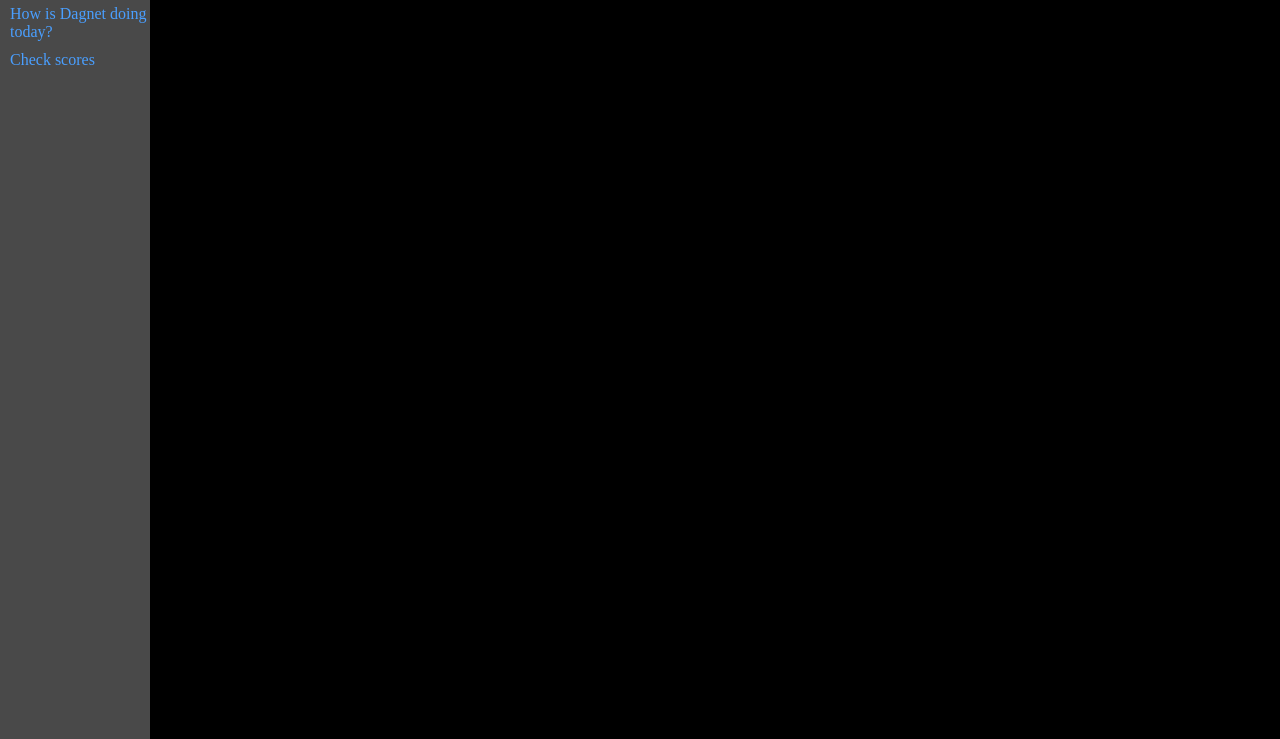
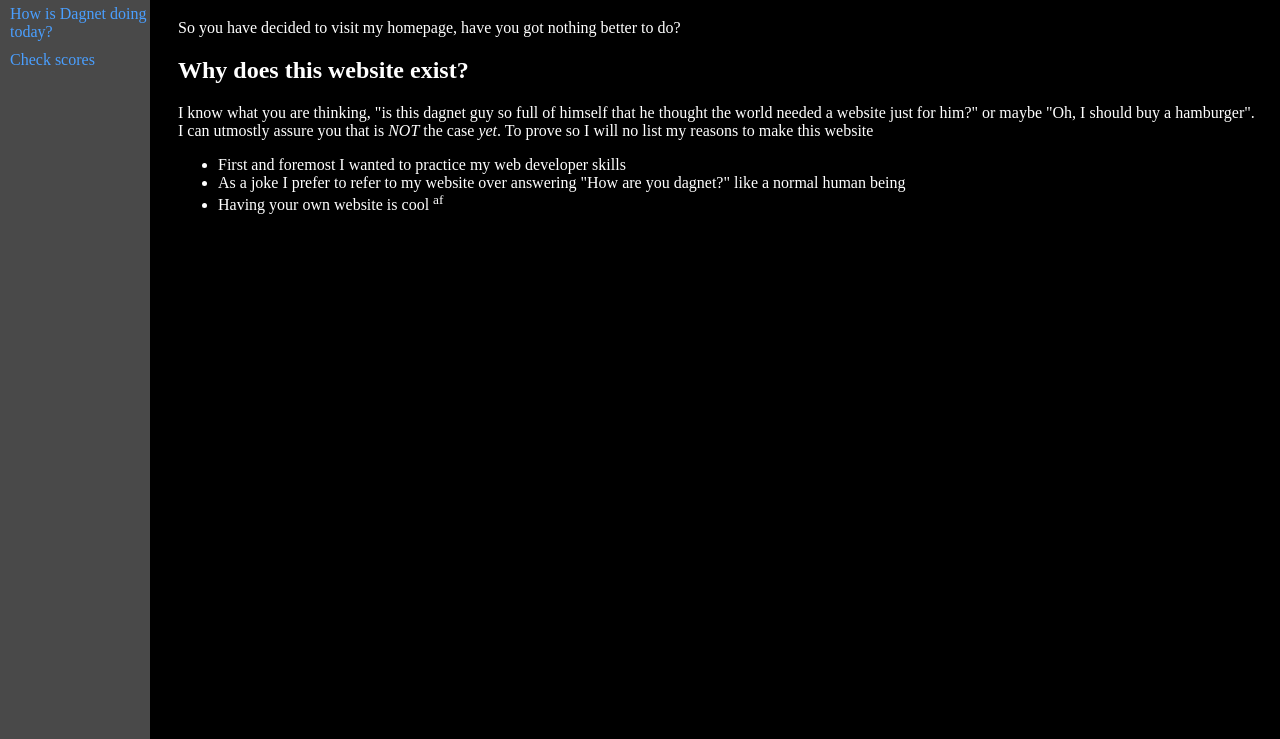
Before and after one commit to Diagonet/dagnetswebsite, a plain HTML site: page index.html in a window 1280 px wide. Shown: the part 61-800 px from the top of the page. Drawn offline with Linux system fonts and the light colour scheme.

Commit message:
added content

```diff
--- a/index.html
+++ b/index.html
@@ -16,6 +16,15 @@
         </div>
         <main>
             <h1>Dagnet's Webpage</h1>
+            <p>So you have decided to visit my homepage, have you got nothing better to do?</p>
+            <h2>Why does this website exist?</h2>
+            <p>I know what you are thinking, "is this dagnet guy so full of himself that he thought the world needed a website just for him?" or maybe "Oh, I should buy a hamburger".
+                I can utmostly assure you that is <i>NOT</i> the case <i>yet</i>. To prove so I will no list my reasons to make this website</p>
+                <ul>
+                    <li>First and foremost I wanted to practice my web developer skills</li>
+                    <li>As a joke I prefer to refer to my website over answering "How are you dagnet?" like a normal human being</li>
+                    <li>Having your own website is cool <sup>af</sup></li>
+                </ul>
         </main>
     </body>
 </html>
--- a/main.css
+++ b/main.css
@@ -19,6 +19,7 @@ a:hover {
     color: turquoise;
 }
 .sideBar {
+    z-index: 1;
     height: 100%;
     position:fixed;
     width: 150px;
```
